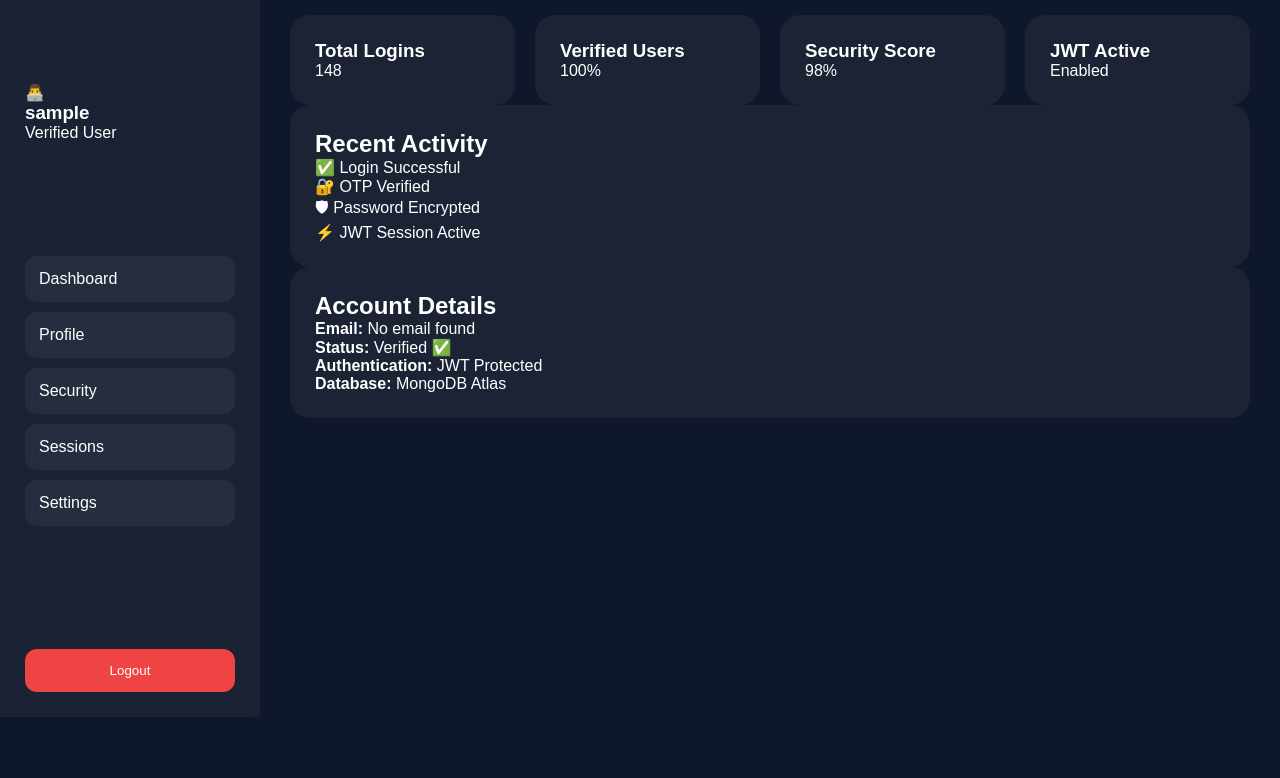
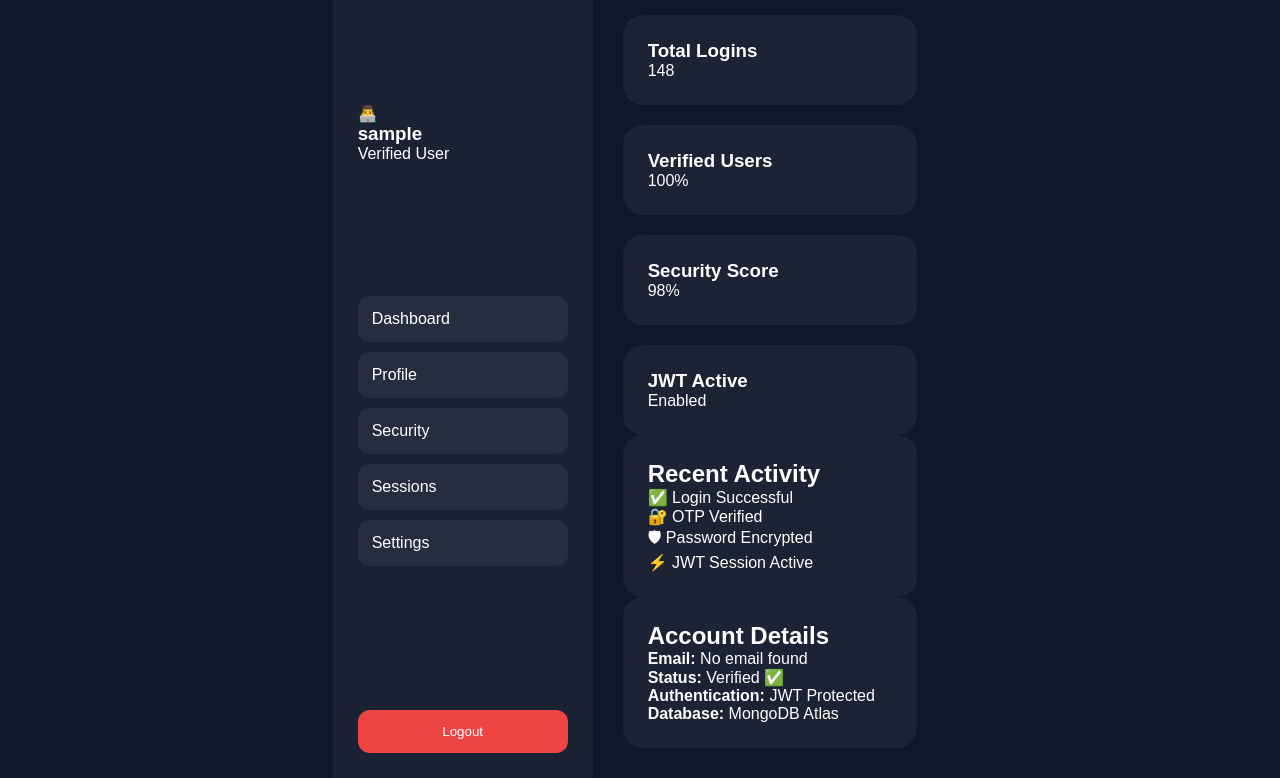
Before and after one commit to BigSkill8/secure-login-system, a plain HTML site: page frontend/dashboard.html in a window 1280 px wide. Shown: the part 83-861 px from the top of the page. Before the commit the page ends 800 px from the top, so only its background shows below. Drawn offline with Linux system fonts and the light colour scheme; sample sign-in values are in the browser's storage.

Commit message:
Update dashboard.html

```diff
--- a/frontend/dashboard.html
+++ b/frontend/dashboard.html
@@ -15,7 +15,7 @@
 
 </head>
 
-<body>
+<body class="auth-body">
 
     <div class="dashboard-layout">
 
```
